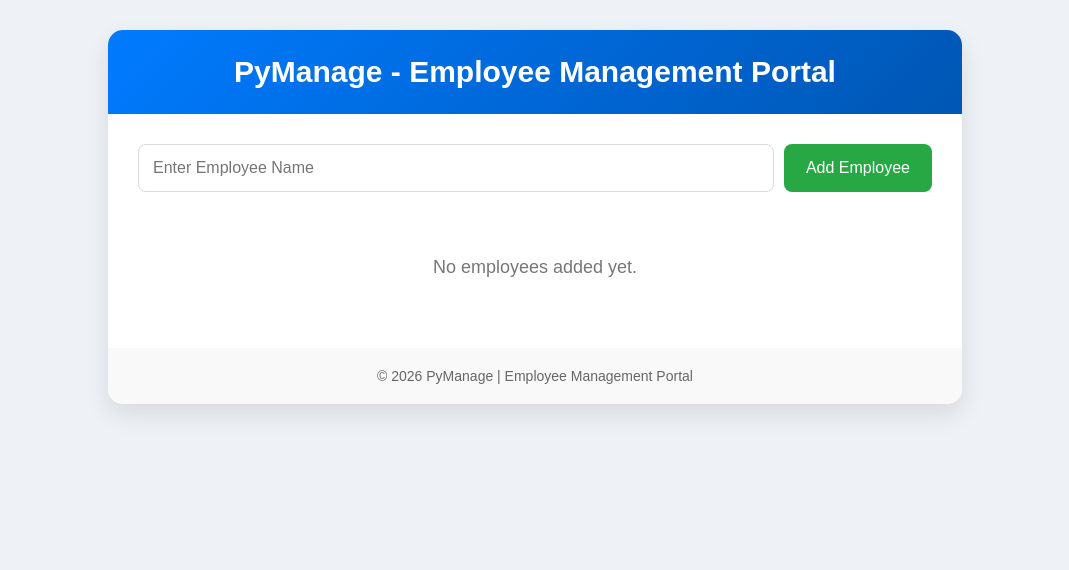
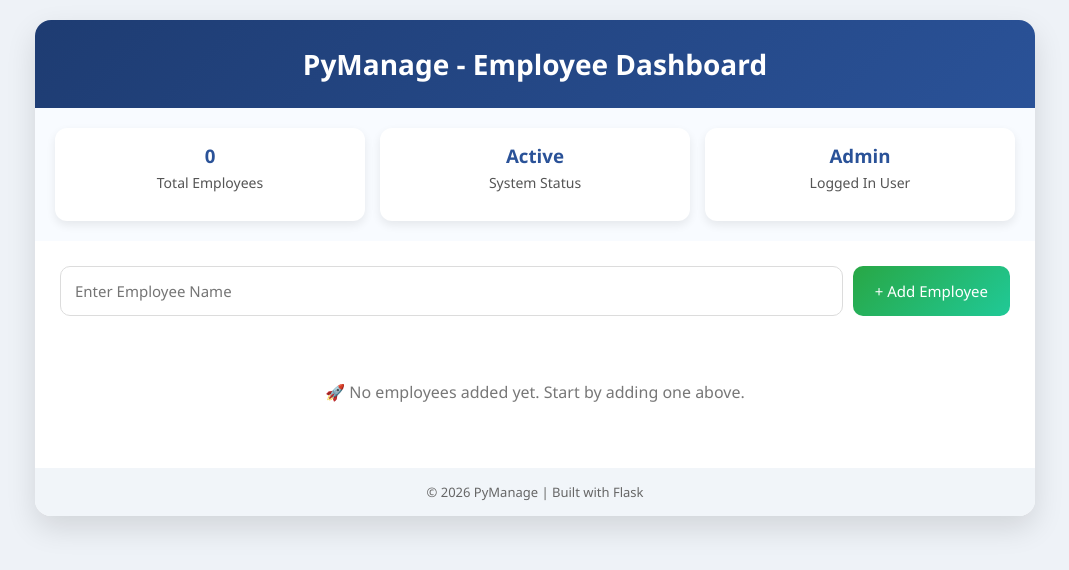
Before and after one commit to dhanarajcse/employeehub-flask-app, a Flask app: page / in a window 1280 px wide. Shown: the top 570 px of the page, without its empty margins (105-1174 px from the left). Run offline with Flask 3, Linux system fonts and the light colour scheme.

Commit message:
Improved UI with dashboard style and modern design

```diff
--- a/templates/index.html
+++ b/templates/index.html
@@ -9,27 +9,27 @@
 
         * {
             box-sizing: border-box;
+            font-family: 'Segoe UI', sans-serif;
         }
 
         body {
-            font-family: Arial, sans-serif;
+            margin: 0;
             background: #eef2f7;
-            margin: 0;
-            padding: 30px;
+            padding: 20px;
         }
 
         .container {
-            width: 70%;
-            max-width: 900px;
+            max-width: 1000px;
             margin: auto;
             background: #ffffff;
-            border-radius: 15px;
-            box-shadow: 0 10px 25px rgba(0,0,0,0.1);
+            border-radius: 16px;
+            box-shadow: 0 12px 30px rgba(0,0,0,0.12);
             overflow: hidden;
         }
 
+        /* HEADER */
         .header {
-            background: linear-gradient(135deg, #007bff, #0056b3);
+            background: linear-gradient(135deg, #1e3c72, #2a5298);
             color: white;
             padding: 25px;
             text-align: center;
@@ -37,13 +37,43 @@
 
         .header h1 {
             margin: 0;
-            font-size: 30px;
+            font-size: 28px;
         }
 
-        .content {
-            padding: 30px;
+        /* STATS BAR */
+        .stats {
+            display: grid;
+            grid-template-columns: repeat(auto-fit, minmax(150px, 1fr));
+            gap: 15px;
+            padding: 20px;
+            background: #f8fbff;
         }
 
+        .card {
+            background: white;
+            padding: 15px;
+            border-radius: 12px;
+            text-align: center;
+            box-shadow: 0 4px 10px rgba(0,0,0,0.08);
+        }
+
+        .card h3 {
+            margin: 0;
+            color: #2a5298;
+        }
+
+        .card p {
+            margin-top: 5px;
+            color: #555;
+            font-size: 14px;
+        }
+
+        /* CONTENT */
+        .content {
+            padding: 25px;
+        }
+
+        /* FORM */
         form {
             display: flex;
             gap: 10px;
@@ -54,99 +84,96 @@
             flex: 1;
             padding: 14px;
             border: 1px solid #dcdcdc;
-            border-radius: 8px;
-            font-size: 16px;
+            border-radius: 10px;
+            font-size: 15px;
             outline: none;
             transition: 0.3s;
         }
 
         input[type="text"]:focus {
-            border-color: #007bff;
-            box-shadow: 0 0 8px rgba(0,123,255,0.2);
+            border-color: #2a5298;
+            box-shadow: 0 0 8px rgba(42,82,152,0.2);
         }
 
         .add-btn {
-            background: #28a745;
+            background: linear-gradient(135deg, #28a745, #20c997);
             color: white;
             border: none;
             padding: 14px 22px;
-            border-radius: 8px;
+            border-radius: 10px;
             cursor: pointer;
-            font-size: 16px;
+            font-size: 15px;
             transition: 0.3s;
         }
 
         .add-btn:hover {
-            background: #218838;
+            transform: scale(1.05);
         }
 
+        /* TABLE */
         table {
             width: 100%;
             border-collapse: collapse;
+            border-radius: 12px;
             overflow: hidden;
-            border-radius: 10px;
+            box-shadow: 0 4px 10px rgba(0,0,0,0.08);
         }
 
         table th {
-            background: #007bff;
+            background: #2a5298;
             color: white;
-            padding: 15px;
+            padding: 14px;
             text-align: left;
         }
 
         table td {
             padding: 14px;
-            border-bottom: 1px solid #e5e5e5;
+            border-bottom: 1px solid #eee;
         }
 
         table tbody tr:hover {
-            background-color: #f8f9fa;
+            background: #f4f8ff;
         }
 
         .delete-btn {
             background: #dc3545;
             color: white;
+            padding: 7px 12px;
+            border-radius: 8px;
             text-decoration: none;
-            padding: 8px 14px;
-            border-radius: 6px;
+            font-size: 13px;
             transition: 0.3s;
         }
 
         .delete-btn:hover {
-            background: #b52a37;
+            background: #b02a37;
         }
 
+        /* EMPTY STATE */
         .empty-state {
             text-align: center;
             padding: 40px;
             color: #777;
-            font-size: 18px;
+            font-size: 16px;
         }
 
+        /* FOOTER */
         .footer {
             text-align: center;
-            padding: 20px;
-            background: #f9f9f9;
+            padding: 15px;
+            background: #f1f5f9;
             color: #666;
-            font-size: 14px;
+            font-size: 13px;
         }
 
+        /* RESPONSIVE */
         @media (max-width: 768px) {
-
-            .container {
-                width: 100%;
-            }
-
             form {
                 flex-direction: column;
             }
 
             .add-btn {
                 width: 100%;
-            }
-
-            table {
-                font-size: 14px;
             }
         }
 
@@ -158,7 +185,25 @@
     <div class="container">
 
         <div class="header">
-            <h1>PyManage - Employee Management Portal</h1>
+            <h1>PyManage - Employee Dashboard</h1>
+        </div>
+
+        <!-- STATS -->
+        <div class="stats">
+            <div class="card">
+                <h3>{{ employees|length if employees else 0 }}</h3>
+                <p>Total Employees</p>
+            </div>
+
+            <div class="card">
+                <h3>Active</h3>
+                <p>System Status</p>
+            </div>
+
+            <div class="card">
+                <h3>Admin</h3>
+                <p>Logged In User</p>
+            </div>
         </div>
 
         <div class="content">
@@ -172,11 +217,8 @@
                     required
                 >
 
-                <button
-                    type="submit"
-                    class="add-btn"
-                >
-                    Add Employee
+                <button type="submit" class="add-btn">
+                    + Add Employee
                 </button>
 
             </form>
@@ -200,12 +242,8 @@
                     <tr>
                         <td>{{ loop.index }}</td>
                         <td>{{ employee }}</td>
-
                         <td>
-                            <a
-                                href="/delete/{{ loop.index0 }}"
-                                class="delete-btn"
-                            >
+                            <a href="/delete/{{ loop.index0 }}" class="delete-btn">
                                 Delete
                             </a>
                         </td>
@@ -220,7 +258,7 @@
             {% else %}
 
             <div class="empty-state">
-                No employees added yet.
+                🚀 No employees added yet. Start by adding one above.
             </div>
 
             {% endif %}
@@ -228,7 +266,7 @@
         </div>
 
         <div class="footer">
-            © 2026 PyManage | Employee Management Portal
+            © 2026 PyManage | Built with Flask
         </div>
 
     </div>
```
